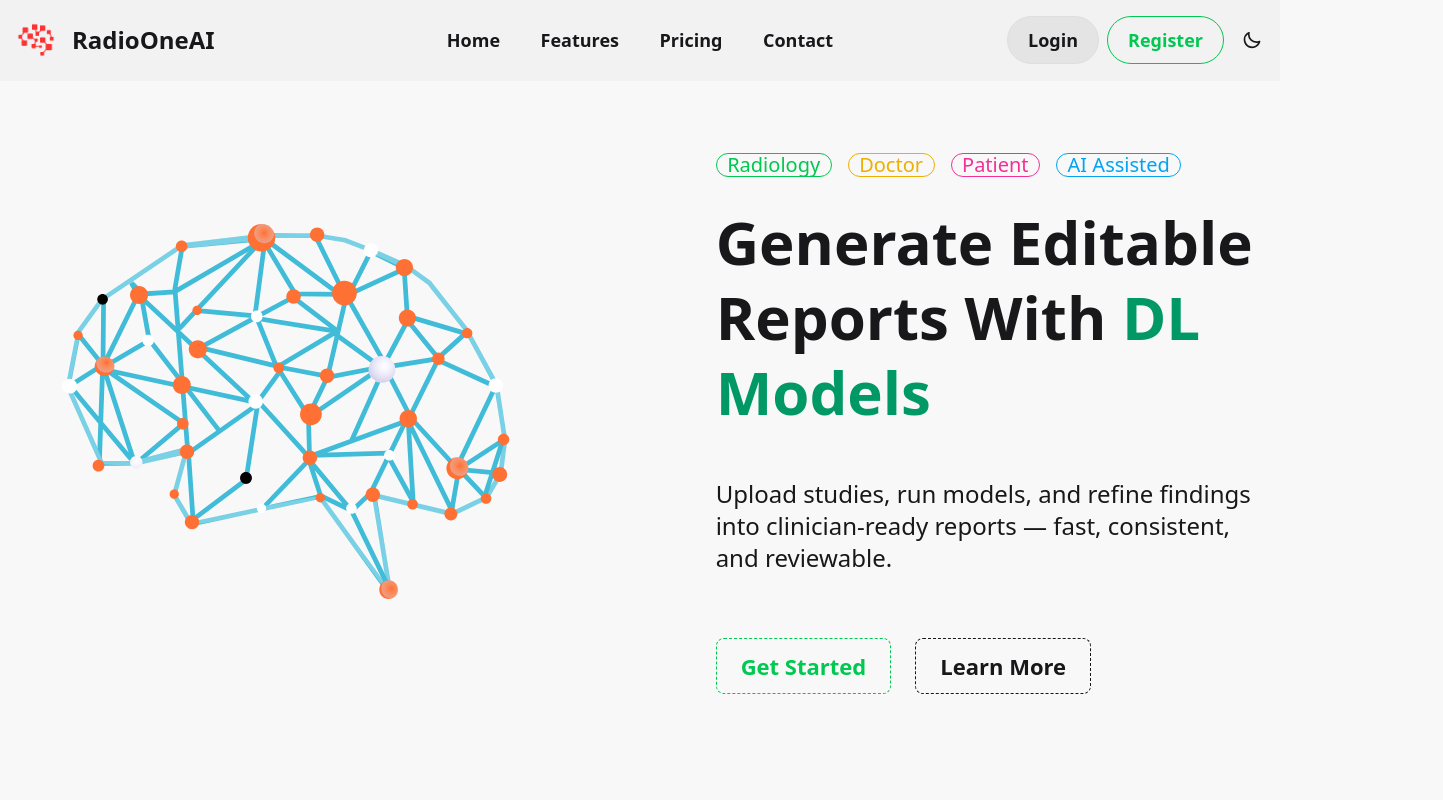
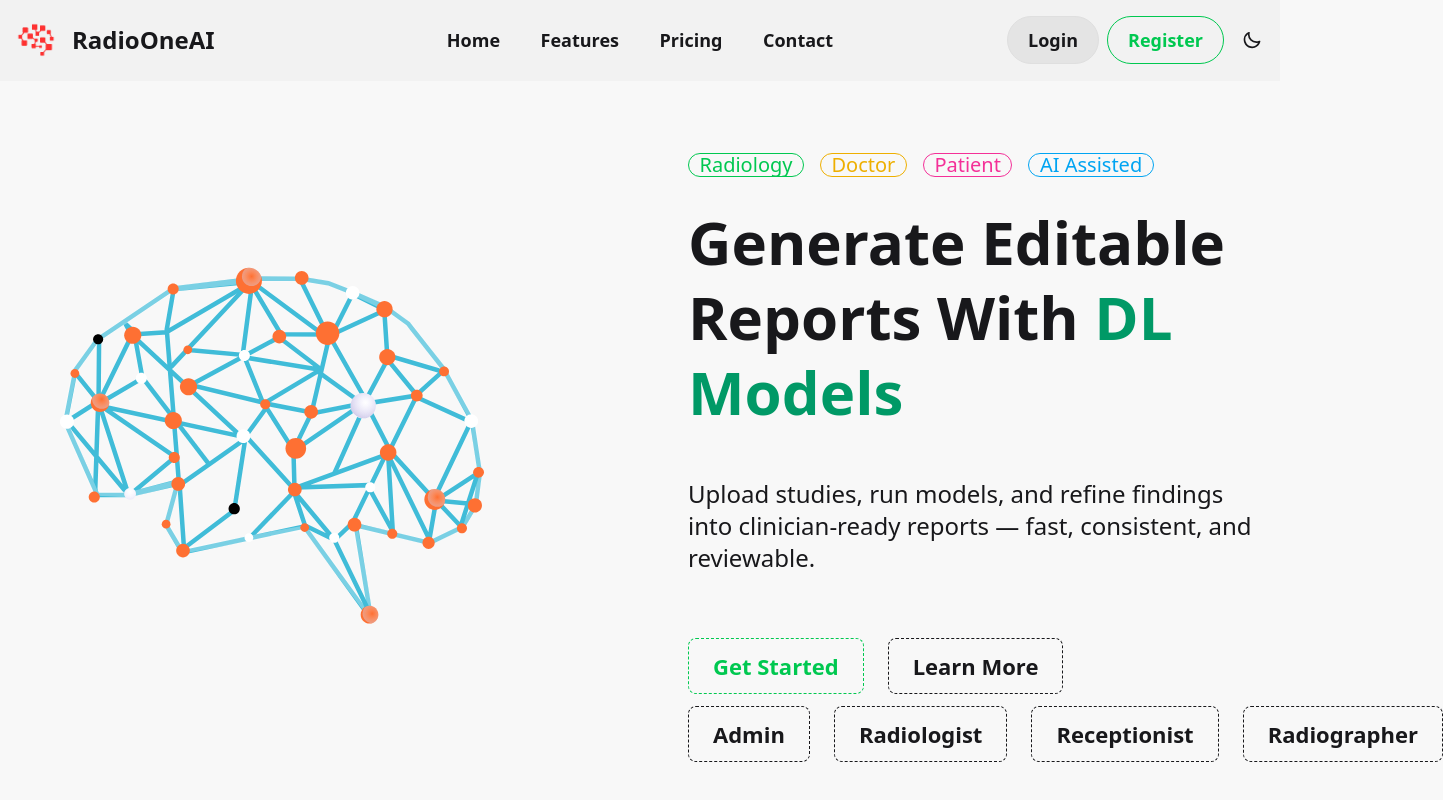
Before and after one commit to RadioOneAI/Frontend, a React (Vite) app in the folder radio-one-ai/: page / in a window 1280 px wide. Shown: the top 800 px of the page, 1443 px wide, since content can reach past the window. Built offline with nearby package versions, Linux system fonts and the light colour scheme.

Commit message:
fix hero

```diff
--- a/radio-one-ai/src/pages/Hero/hero.jsx
+++ b/radio-one-ai/src/pages/Hero/hero.jsx
@@ -53,6 +53,21 @@ export default function Hero() {
                     Learn More
                 </button>
               </div>
+              <div className="flex  gap-3 mt-3 gap-6">
+                <button className="btn btn-dash btn-outline btn-xl">
+                  Admin
+                </button>
+                <button className="btn btn-dash btn-outline btn-xl">
+                  Radiologist
+                </button>
+                <button className="btn btn-dash btn-outline btn-xl">
+                  Receptionist
+                </button>
+                <button className="btn btn-dash btn-outline btn-xl">
+                  Radiographer
+                </button>
+
+              </div>
             </div>
           </div>
         </section>
```
